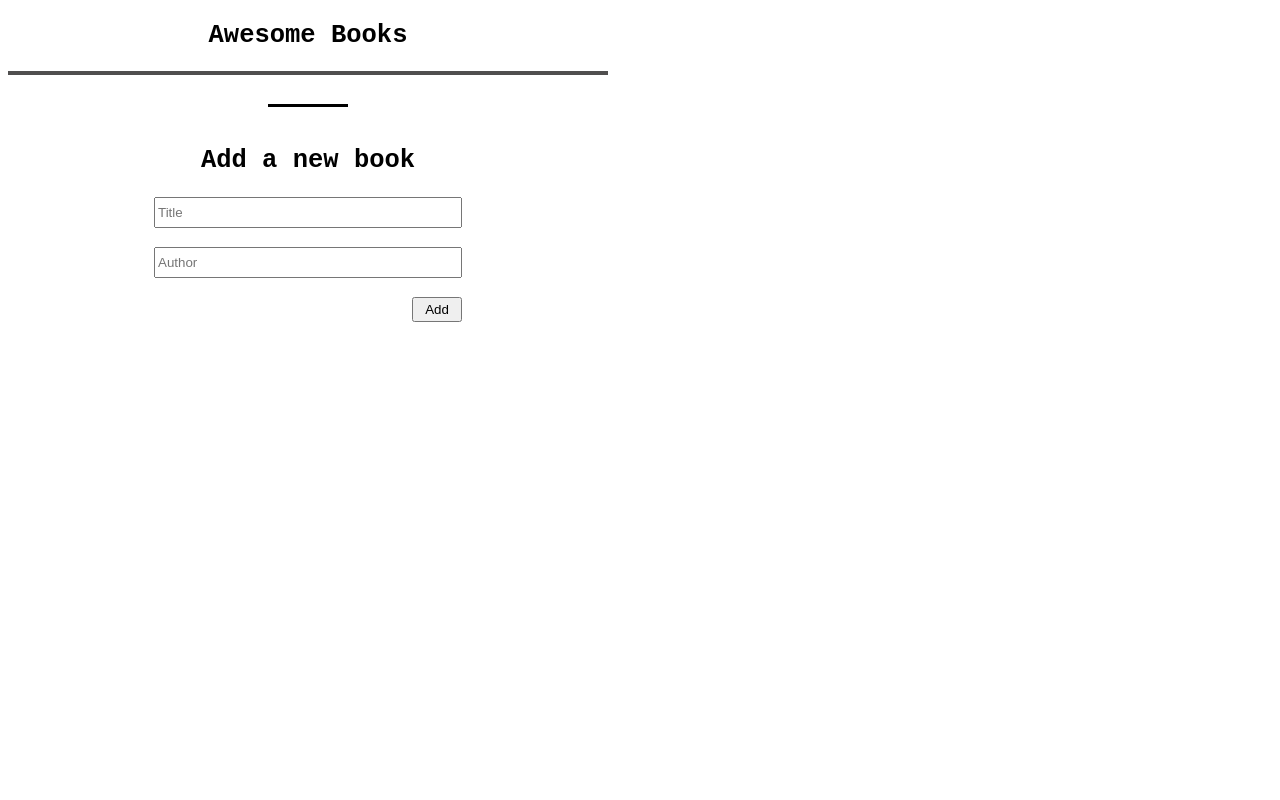
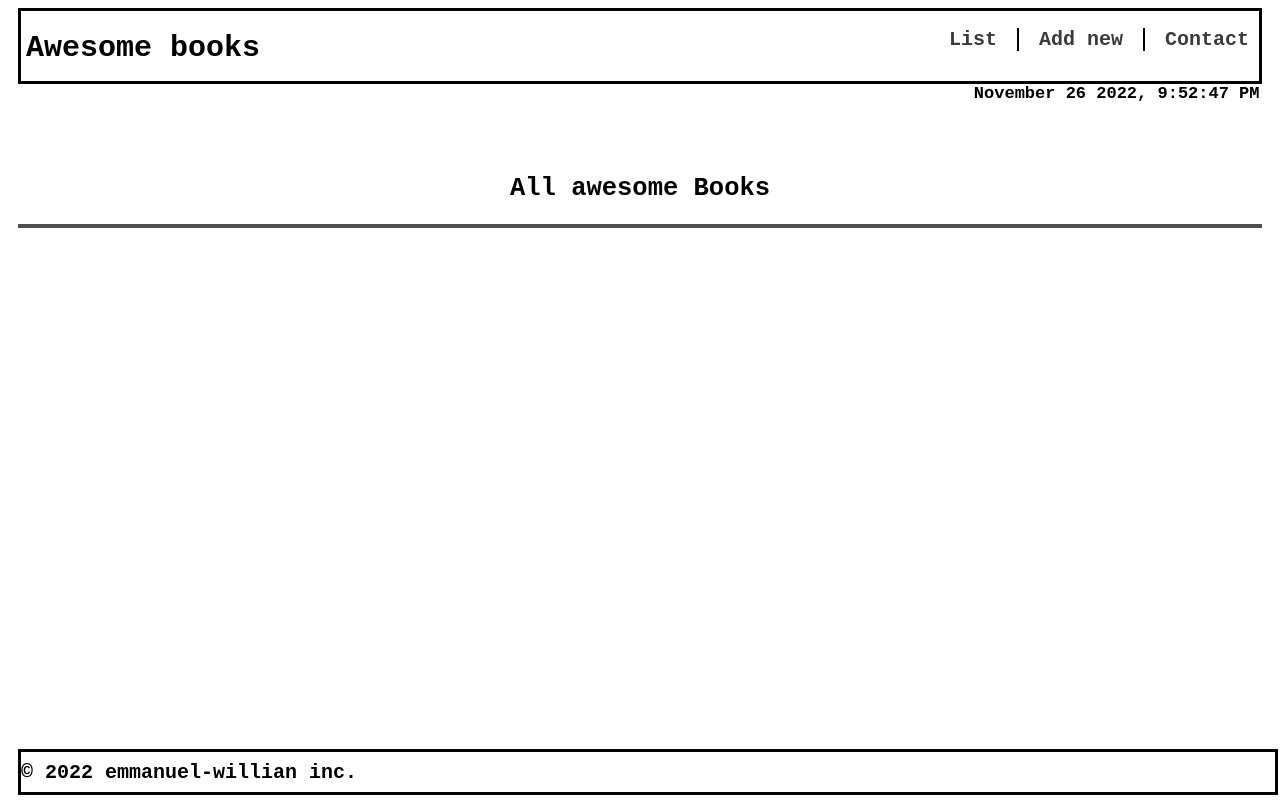
Before and after one commit to Willian-Berrocal/Awesome-books-project, a website: page index.html in a window 1280 px wide. Drawn offline with Linux system fonts and the light colour scheme.

Commit message:
Add navigation

```diff
--- a/index.html
+++ b/index.html
@@ -9,22 +9,45 @@
     <script src="./js_classes.js"></script>
 </head>
 <body>
-  <main>
-    <section class="all-books">
-        <h1 class="title-post">Awesome Books</h1>
+  <header class="header">
+    <h1 class="main-link title">Awesome books</h1>
+    <nav class="navigation">
+      <ul class="ul-links">
+        <li class="normal-link1"><a href="#" class="ahref" id="list">List</a></li>
+        <li class="link"><a href="#" class="ahref" id="add-new">Add new</a></li>
+        <li class="normal-link"><a href="#" class="ahref" id="contact-link">Contact</a></li>
+      </ul>
+    </nav>
+  </header>
+  <main class="main">
+    <section class="date"></section>
+    <section class="all-books" id="all-books">
+        <h1 class="title-post">All awesome Books</h1>
         <section id="display-books" class="display-books-div"></section>
     </section>
     <br>
-    <section class="add-books">
-        <span class="rule-line"></span>
-        <h1>Add a new book</h1>
+    <section class="add-books" id="add-books">
+        <h1 class="title-post">Add a new book</h1>
         <form action="" method="post">
             <input type="text" name="title" id="title" placeholder="Title" required><br><br>
             <input type="text" name="author" id="author" placeholder="Author" required><br><br>
             <input type="button" value="Add" id="btn">
         </form>
     </section>
+
+    <section class="contact-div" id="contact-div">
+      <h1 class="title-post">Contact information</h1>
+      <p class="contact-details">Do you have any questions or you just want to say "Hello"? You can reach out to us!</p>
+      <ul class="contact-details">
+        <li>Our e-mail: mail@mail.com</li>
+        <li>Our phone number: 004415245233322</li>
+        <li>Our address: Street name 22, 542154 city, country</li>
+      </ul>
+    </section>
   </main>
+  <footer class="footer">
+    <p>&copy; 2022 emmanuel-willian inc.</p>
+  </footer>
   <script src="./main.js"></script>
 </body>
 </html>
--- a/main.js
+++ b/main.js
@@ -42,11 +42,54 @@ class MyBooks {
       }
     }
   }
+
+  static time() {
+    const date = new Date();
+    let day = date.getDate();
+    let month = date.getMonth() + 1;
+    let year = date.getFullYear();
+    const months = ["January", "February", "March", "April", "May", "June", "July", "August", "September", "October", "November", "December"];
+    const hrs = date.getHours();
+    const mns = date.getMinutes();
+    const sc = date.getSeconds();
+    const tm = hrs > 12 ? 'PM':'AM';
+    const nhrs = hrs > 12 ? hrs - 12 : hrs;
+
+    return `${months[month]} ${day} ${year}, ${nhrs}:${mns}:${sc} ${tm}`;
+  }
 }
 
 const btn = document.getElementById('btn');
 const booksDiv = document.getElementById('display-books');
 const books = JSON.parse(localStorage.getItem('books') || '[]');
+const DisplayBookListDiv = document.getElementById('all-books');
+const DisplayContact = document.getElementById('contact-div');
+const DisplayAddNew = document.getElementById('add-books');
+const listLink = document.getElementById('list');
+const addBookLink = document.getElementById('add-new');
+const contactLink = document.getElementById('contact-link');
+
+document.querySelector('.date').innerHTML = MyBooks.time();
+
+listLink.addEventListener('click', () => {
+  DisplayBookListDiv.style.display = 'block';
+  DisplayContact.style.display = 'none';
+  DisplayAddNew.style.display = 'none';
+});
+
+addBookLink.addEventListener('click', () => {
+  DisplayBookListDiv.style.display = 'none';
+  DisplayContact.style.display = 'none';
+  DisplayAddNew.style.display = 'block';
+});
+
+contactLink.addEventListener('click', () => {
+  DisplayBookListDiv.style.display = 'none';
+  DisplayContact.style.display = 'block';
+  DisplayAddNew.style.display = 'none';
+});
+
+
 
 btn.addEventListener('click', () => {
   const bookTitle = document.getElementById('title').value;
--- a/style.css
+++ b/style.css
@@ -12,11 +12,28 @@ body {
 }
 
 .all-books {
-  width: 600px;
+  margin-top: 50px;
+  width:100%;
+  display: block;
 }
 
 .title-post {
   text-align: center;
+}
+
+.ahref {
+  text-decoration: none;
+  color: rgb(60, 59, 59);
+  font-weight: 800;
+  font-size: 20px;
+}
+
+.ahref:hover,
+.ahref:focus {
+  text-decoration: none;
+  color: rgb(26, 210, 242);
+  font-weight: 800;
+  font-size: 20px;
 }
 
 .display-books-div {
@@ -30,11 +47,19 @@ body {
 }
 
 .add-books {
-  width: 600px;
-  display: flex;
-  flex-direction: column;
-  justify-content: center;
-  align-items: center;
+  margin-top: 50px;
+  width: 310px;
+  display: none;
+}
+
+.contact-details {
+  font-size: 20px;
+  font-weight: 600;
+}
+
+.contact-div {
+  margin-top: 50px;
+  display: none;
 }
 
 .rule-line {
@@ -61,3 +86,76 @@ body {
   width: 50px;
   height: 25px;
 }
+
+.header {
+  height: 70px;
+  border: 3px solid #000;
+  margin-left: 10px;
+  margin-right: 10px;
+  display: flex;
+  flex-direction: row;
+}
+
+.footer {
+  height: 40px;
+  border: 3px solid #000;
+  margin: 10px 10px 0 10px;
+  font-weight: 800;
+  font-size: 20px;
+  display: flex;
+  align-items: center;
+  position: fixed;
+  bottom: 5px;
+  width: 98%;
+}
+
+.ul-links {
+  list-style-type: none;
+  padding-top: auto;
+  padding-bottom: auto;
+  display: flex;
+  justify-content: space-between;
+  align-items: center;
+  width: 300px;
+  margin-right: 10px;
+}
+
+.date {
+  width: 100%;
+  display: flex;
+  justify-content: flex-end;
+  margin-right: 5px;
+  font-weight: 600;
+}
+
+.main-link {
+  flex-grow: 2;
+  display: flex;
+  justify-content: space-between;
+}
+
+.main {
+  margin-left: 10px;
+  margin-right: 10px;
+  display: flex;
+  align-items: center;
+  justify-content: center;
+  flex-direction: column;
+}
+
+.link {
+  border-left: 2px solid #000;
+  border-right: 2px solid #000;
+  padding-left: 20px;
+  padding-right: 20px;
+}
+
+.nomal-link1 {
+  padding-right: 30px;
+}
+
+.title {
+  font-weight: 800;
+  font-size: 30px;
+  margin-left: 5px;
+}
```
